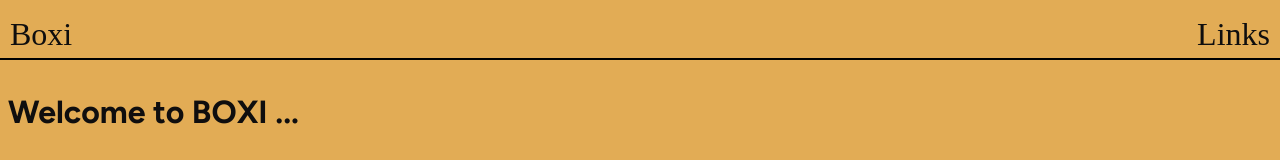
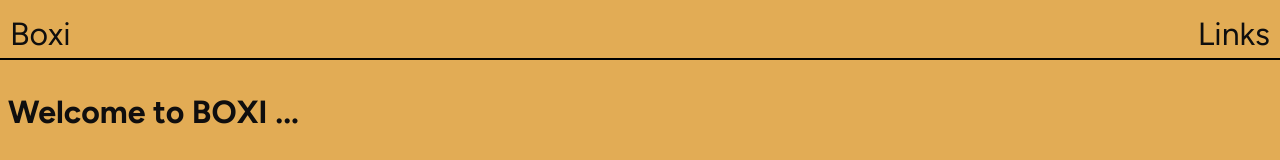
Before and after one commit to chrstphrddtz/boxi, a Next.js app: page / in a window 1280 px wide. Shown: the top 160 px of the page. Built offline with nearby package versions, Linux system fonts and the light colour scheme.

Commit message:
adjust Font

```diff
--- a/components/Navbar.tsx
+++ b/components/Navbar.tsx
@@ -1,5 +1,13 @@
 import Link from "next/link";
 import styled from "styled-components";
+import { Figtree } from 'next/font/google'
+
+const figtree = Figtree({
+  weight: ['400', '600', '800'],
+  style: ['italic', 'normal'],
+  subsets: ['latin']
+})
+
 
 const Nav = styled.ul`
   position: fixed;
@@ -24,7 +32,7 @@ const StyledLink = styled(Link)`
 
 export default function Navbar() {
   return (
-    <Nav>
+    <Nav className={figtree.className}>
       <li>
         <StyledLink href="/">Boxi</StyledLink>
       </li>
```
